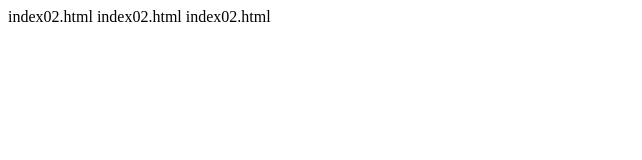
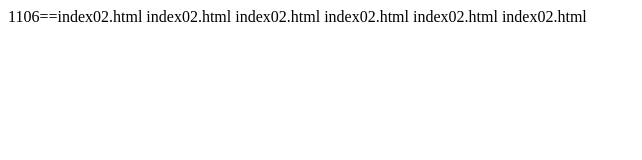
Before and after one commit to densely123/App_01, a plain HTML site: page index02.html in a window 1280 px wide. Shown: the whole page, without its empty margins (0-642 px from the left). Drawn offline with Linux system fonts and the light colour scheme.

Commit message:
1106 1159 from cmmit

```diff
--- a/index02.html
+++ b/index02.html
@@ -6,7 +6,11 @@
     <meta name="viewport" content="width=device-width, initial-scale=1.0">
     <title>Document</title>
 </head>
-<body>
+<body><section></section>
+
+    <T2>1106==index02.html </T2>
+    <T2>index02.html </T2>
+    <T2>index02.html </T2>
     <T2>index02.html </T2>
     <T2>index02.html </T2>
     <T2>index02.html</T2>
```
